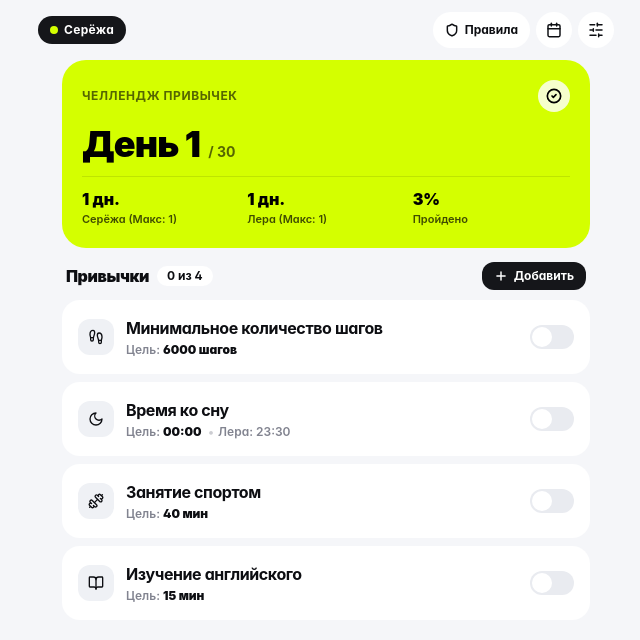
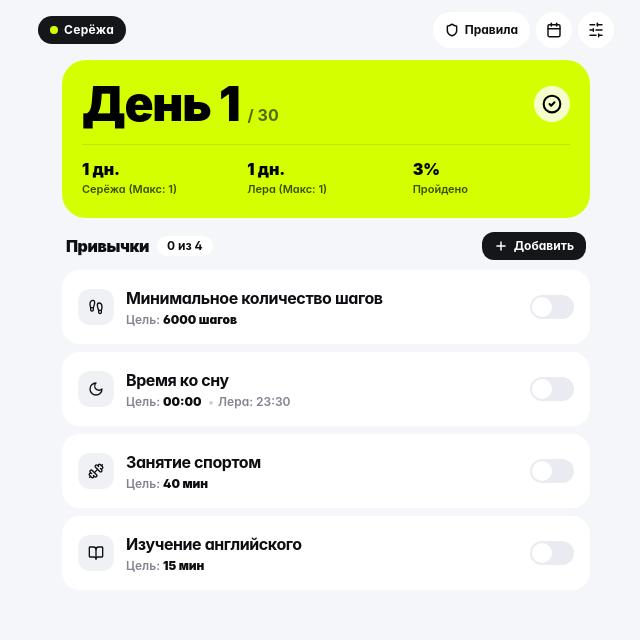
Before and after one commit to degtyarikup-ui/challenge-30-days, a React (Vite) app in the folder client/: page / in a window 1280 px wide. Both pictures are taken after a click on the button "Серёжа". Shown: the top 640 px of the page, without its empty margins (314-954 px from the left). Built offline with nearby package versions, Linux system fonts and the light colour scheme; no server answers.

Commit message:
Remove redundant header text from streak widget

```diff
--- a/client/src/components/StreakTracker.tsx
+++ b/client/src/components/StreakTracker.tsx
@@ -20,29 +20,22 @@ export const StreakTracker: React.FC<StreakTrackerProps> = ({
 
   return (
     <div className="bg-lime text-black rounded-3xl p-5 relative overflow-hidden transition-all">
-      {/* Top Header Row with Minimal Icon */}
-      <div className="flex items-center justify-between">
-        <span className="text-xs font-bold tracking-wider uppercase text-black/60">
-          Челлендж привычек
-        </span>
-
-        <div className="w-8 h-8 rounded-full bg-white/80 flex items-center justify-center text-black">
-          <CheckCircle2 className="w-4 h-4 stroke-[2.5]" />
-        </div>
-      </div>
-
-      {/* Main Big Counter */}
-      <div className="my-3">
+      {/* Top: Large Counter & Status Icon */}
+      <div className="flex items-center justify-between mb-4">
         <div className="flex items-baseline gap-2">
-          <span className="text-3xl sm:text-4xl font-black tracking-tight text-black">
+          <span className="text-4xl sm:text-5xl font-black tracking-tight text-black">
             День {myUser.current_streak}
           </span>
-          <span className="text-sm font-bold text-black/60">/ 30</span>
+          <span className="text-base font-bold text-black/60">/ 30</span>
+        </div>
+
+        <div className="w-9 h-9 rounded-full bg-white/80 flex items-center justify-center text-black">
+          <CheckCircle2 className="w-5 h-5 stroke-[2.5]" />
         </div>
       </div>
 
       {/* 3 Columns Sub-stats */}
-      <div className="grid grid-cols-3 gap-2 pt-2.5 border-t border-black/10">
+      <div className="grid grid-cols-3 gap-2 pt-3 border-t border-black/10">
         <div>
           <div className="text-base font-black text-black">
             {sereja.current_streak} дн.
```
